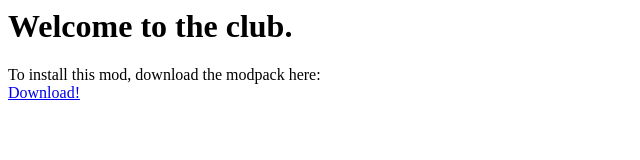
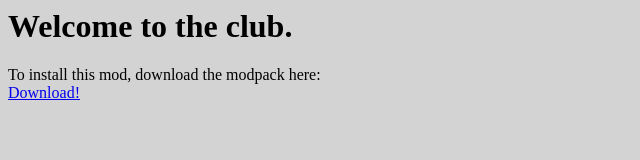
Before and after one commit to JoshSagnella/joshsagnella.github.io, a plain HTML site: page index.html in a window 1280 px wide. Shown: the whole page, without its empty margins (0-640 px from the left). Drawn offline with Linux system fonts and the light colour scheme.

Commit message:
Update index.html

```diff
--- a/index.html
+++ b/index.html
@@ -1,3 +1,8 @@
+<body style="background-color: lightgrey;">
+
+
+
+
 <h1>Welcome to the club.</h1>
 
 
@@ -5,3 +10,8 @@
 
 To install this mod, download the modpack here:<br>
 <a href="https://drive.google.com/file/d/1lttJik3OIWvFfAPc4u3_1xyQ8-AOdd6u/view?usp=drive_link">Download!</a>
+
+
+
+
+</body>
```
